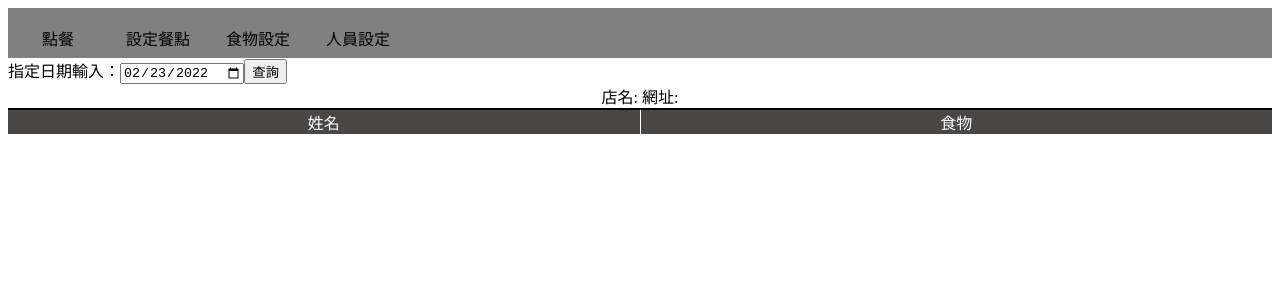
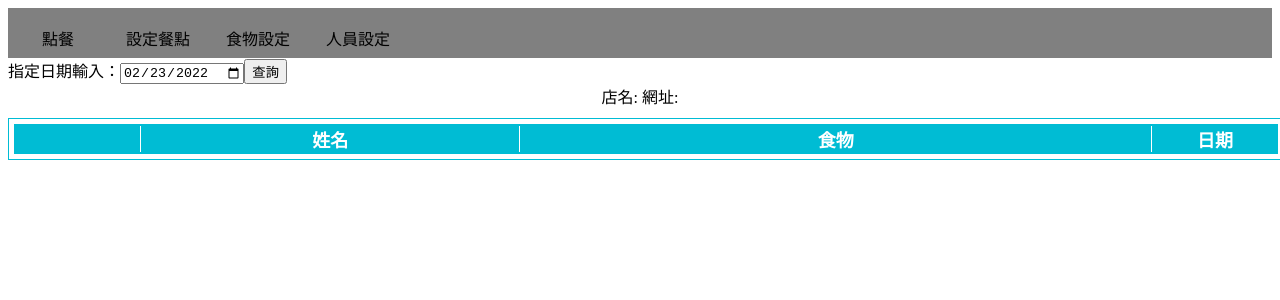
Before and after one commit to ZhengHanLi/ZhengHanLi.github.io, a Vue app in the folder food2/: page /#/OrderFood in a window 1280 px wide. Shown: the top 300 px of the page. Built offline with nearby package versions, Linux system fonts and the light colour scheme.

Commit message:
version0301

```diff
--- a/food2/src/views/OrderFood.vue
+++ b/food2/src/views/OrderFood.vue
@@ -1,6 +1,5 @@
 <template>
-    <div class='foodContent'>
-
+    <div class='OrderfoodWrap'>
         <div>
             指定日期輸入：<input type="date" id="assignDate">
             <button @click="AssignList()">查詢</button>
@@ -9,28 +8,40 @@
         <div class="storeInfo">
             店名:{{Get_OrderList[0].foodName}}  網址:<a :href="Get_OrderList[0].foodUrl" target="_blank">{{Get_OrderList[0].foodUrl}}</a>
         </div>
-            <div class='titleInfo'>
+
+        <div class='content'>
+
+            <div class="titleSection">
+                <div class='title0'>
+
+                </div>
                 <div class='title1'>
                     姓名
                 </div>
                 <div class='title2'>
                     食物
                 </div>
+                <div class='title3'>
+                    日期
+                </div>
             </div>
 
 
             <div class='userSet' v-for="(item,index) of Get_OrderList[0].userList" :key="index">
+                <div class='foodvalue0'>
+                    {{index+1}}
+                </div>
                 <div class='foodvalue1'>
                     {{item.userName}}
                 </div>
                 <div class='foodvalue2'>
                     <input type="text" v-model="item.userFood" >
                 </div>
+                <div class='foodvalue3'>
+                    {{item.foodDate}}
                 </div>
-
-
-
-
+            </div>
+        </div>
 
     </div>
 </template>
@@ -73,37 +84,67 @@
 
 
 <style scoped>
-.foodContent{
+.OrderfoodWrap{
+    max-width: 1440px;
     margin: auto;
-    max-width: 1440px;
 }
 
-.foodContent .storeInfo{
+.OrderfoodWrap .storeInfo{
     text-align: center;
-    border-bottom: 2px solid;
+    /* border-bottom: 2px solid; */
+    margin-bottom: 10px;
 }
 
-.titleInfo{
+.content{
     width: 100%;
     box-sizing: content-box;
-    display: flex;
+    display: inline-block;
+    border: 1px solid #00bcd4 ;
+    padding: 5px;
 }
 
-.titleInfo .title1{
-    border-right: 1px solid;
+.content .titleSection{
+    width: 100%;
+    height: 30px;
+    display: flex;
+    background-color: #00bcd4;
+    color: #fff;
+    text-align: center;
+    align-items: center;
+    font: small-caps bold 18px sans-serif;
 }
 
-.titleInfo .title1,
-.titleInfo .title2{
-    width: 50%;
-    text-align: center;
-    background-color: rgb(73, 70, 70);
-    color: #fff;
+.titleSection .title1{
+    border-right: 1px solid;
+    border-left: 1px solid;
 }
 
+
+
+
+.titleSection .title0{
+  width: 10%;
+}
+
+.titleSection .title1
+{
+    width: 30%;
+
+}
+.titleSection .title2{
+    width: 50%;
+
+}
+.titleSection .title3{
+    width: 10%;
+    border-left: 1px solid #fff;
+}
+/*
+*/
 .userSet{
     margin-bottom: 8px;
     display: flex;
+    text-align: center;
 }
 
 
@@ -116,23 +157,32 @@
     background-color: rgb(211, 203, 203);
 }
 
+.userSet .foodvalue0{
+    width: 10%;
+}
 .userSet .foodvalue1{
-    width: 50%;
-    text-align: center;
+    width: 30%;
     /* border: 1px solid; */
+    border-left: 1px solid #fff;
+    border-right: 1px solid #fff;
 }
 
 
 .userSet .foodvalue2{
     width: 50%;
     text-align: left;
-    padding-left: 25px;
+    /* padding-left: 25px; */
 }
 
 .userSet .foodvalue2 input{
-    width: 95%;
+    width: 90%;
+    border-radius: 7px;
 
-    border-radius: 7px;
+}
+
+.userSet .foodvalue3{
+    width: 10%;
+    border-left: 1px solid #fff;
 }
 
 </style>
--- a/food2/src/views/SetFood.vue
+++ b/food2/src/views/SetFood.vue
@@ -74,7 +74,8 @@
                         JSON.parse(JSON.stringify(
                             {
                                 "userName":user.userName,
-                                "userFood":""
+                                "userFood":"",
+                                "foodDate":assignedDate
                             }
                         ))
                     )
```
Also changed, not shown: food2/src/components/HelloWorld.vue (deleted, +0 -58 lines). Lines whose indentation alone changed are shown as unchanged.
